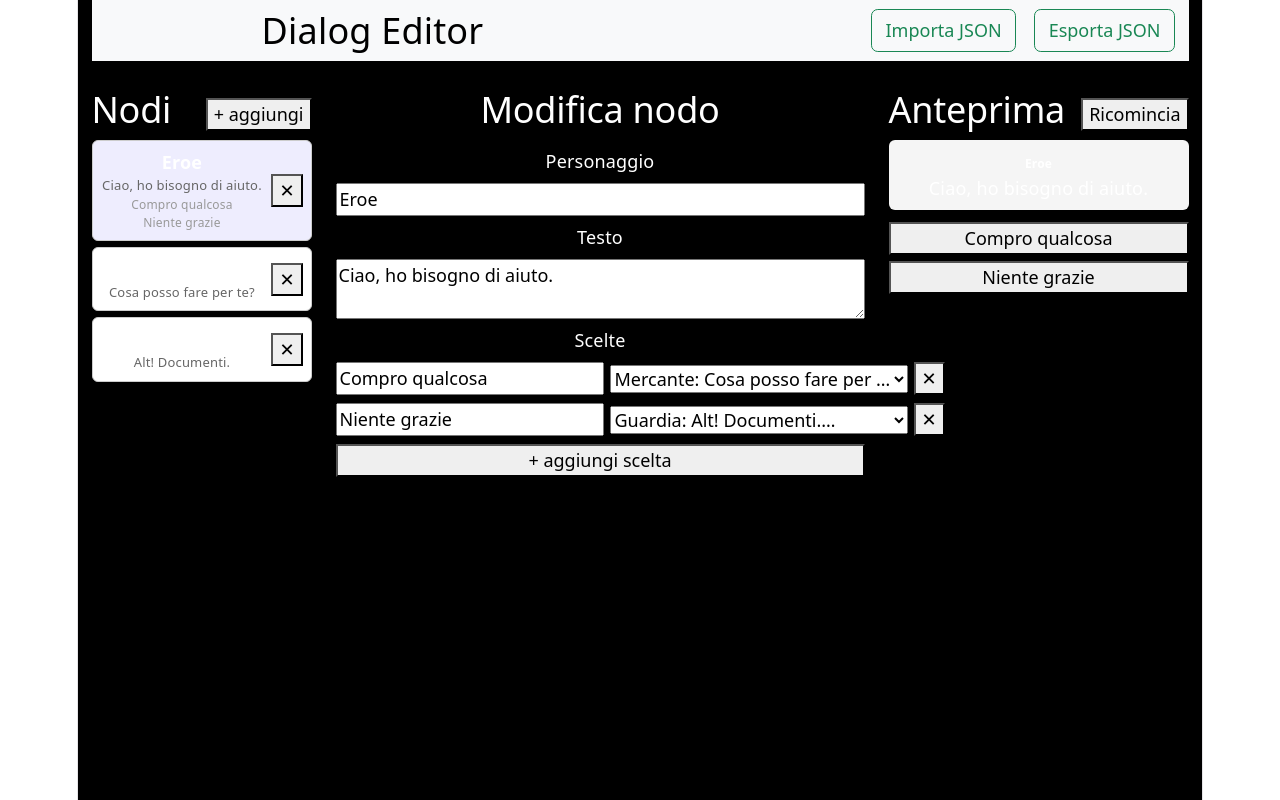
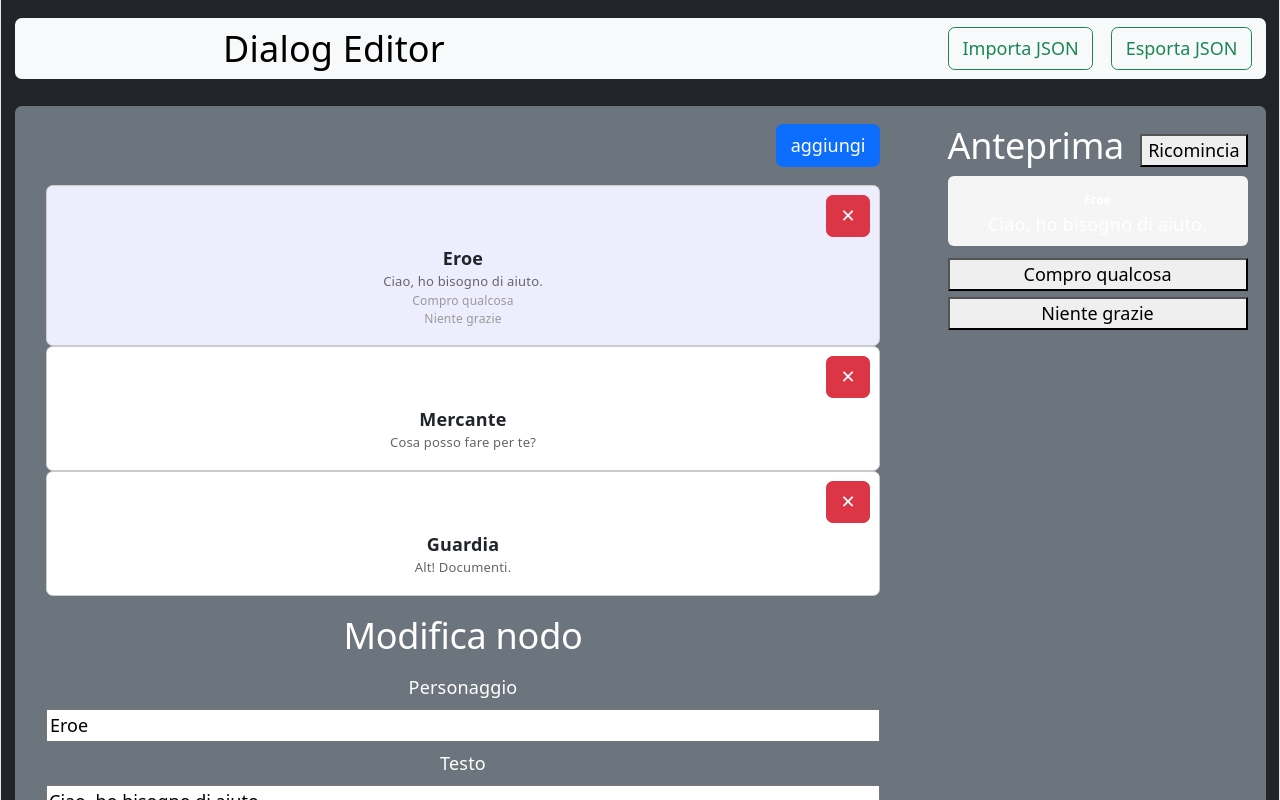
Before and after one commit to GiuseppeSifanno/dialogue-editor, a React (Vite) app: page / in a window 1280 px wide. Shown: the top 800 px of the page. Built offline with nearby package versions, Linux system fonts and the light colour scheme.

Commit message:
Migliora l'interfaccia dell'editor di dialoghi: aggiorna stili e layout, aggiungi pulsanti per l'aggiunta e la rimozione dei nodi

```diff
--- a/src/App.jsx
+++ b/src/App.jsx
@@ -84,8 +84,8 @@ function App() {
 	}
 
 	return (
-		<div className="bg-black text-white container-fluid min-vh-100">
-			<nav className="navbar navbar-expand-sm bg-body-tertiary mb-4">
+		<div className="bg-dark text-white container-fluid min-vh-100 d-flex flex-column">
+			<nav className="navbar navbar-expand-sm bg-body-tertiary mb-4 rounded mt-3">
 				<div className="container-fluid">
 					<div className="w-50">
 						<p className="h2 mb-0 text-black">Dialog Editor</p>
@@ -133,7 +133,8 @@ function App() {
 				</div>
 			</nav>
 
-			<div style={{ display: "flex", gap: "24px" }}>
+			<div className="container-fluid bg-secondary rounded p-3 d-flex flex-row gap-5">
+				<div className="container-fluid d-flex flex-column flex-grow-1 gap-3">
 					<NodeList
 						nodes={nodes}
 						selectedId={selectedId}
@@ -141,13 +142,20 @@ function App() {
 						onAdd={handleAdd}
 						onDelete={handleDelete}
 					/>
+					<div>
 						<NodeEditor
 							key={selectedId}
 							node={selectedNode}
 							nodes={nodes}
 							onUpdate={handleUpdate}
 						/>
+					</div>
+
+				</div>
+
+				<div className="d-flex flex-column">
 					<Preview nodes={nodes} />
+				</div>
 			</div>
 		</div>
 	);
--- a/src/components/NodeList.jsx
+++ b/src/components/NodeList.jsx
@@ -2,28 +2,50 @@ import NodeConnector from "./NodeConnector";
 
 function NodeList({ nodes, selectedId, onSelect, onAdd, onDelete }) {
   return (
-    <div style={{ minWidth: '220px' }}>
-      <div style={{ display: 'flex', justifyContent: 'space-between', alignItems: 'center' }}>
-        <h2>Nodi</h2>
-        <button onClick={onAdd}>+ aggiungi</button>
+    <div className="d-flex flex-column">
+      <div className="d-flex justify-content-end align-items-center mb-3">
+        <button
+          type="button"
+          className="btn btn-primary"
+          data-bs-toggle="button"
+          aria-pressed="false"
+          onClick={onAdd}
+        >
+          aggiungi
+        </button>
       </div>
 
       {nodes.map(node => (
         <div
           key={node.id}
+          className="d-flex p-2 rounded card w-auto h-auto"
           style={{
-            display: 'flex',
-            justifyContent: 'space-between',
-            alignItems: 'center',
-            padding: '8px',
-            marginBottom: '6px',
+            cursor: 'pointer',
             border: '1px solid #ccc',
             borderRadius: '6px',
-            cursor: 'pointer',
+            justifyContent: 'space-between',
             background: node.id === selectedId ? '#EEEDFE' : 'white',
           }}
         >
-          <div onClick={() => onSelect(node.id)} style={{ flex: 1 }}>
+          <div className="justify-content-end d-flex">
+              <button
+              type="button"
+              className="btn btn-danger"
+              aria-pressed="false"
+              data-bs-toggle="button"
+              cursor="pointer"
+              value="delete"
+              onClick={() => onDelete(node.id)}
+            >
+              ✕
+            </button>
+          </div>
+
+
+          <div
+            onClick={() => onSelect(node.id)} style={{ flex: 1 }}
+            style={{ padding: '8px', border: 'none', background: 'transparent' }}
+          >
             <strong>{node.char}</strong>
             <p style={{ margin: 0, fontSize: '13px', color: '#666' }}>
               {node.text.length > 30 ? node.text.slice(0, 30) + '…' : node.text}
@@ -38,12 +60,6 @@ function NodeList({ nodes, selectedId, onSelect, onAdd, onDelete }) {
               )
             }
           </div>
-          <button
-            onClick={() => onDelete(node.id)}
-            style={{ marginLeft: '8px', cursor: 'pointer' }}
-          >
-            ✕
-          </button>
         </div>
       ))}
     </div>
--- a/src/index.css
+++ b/src/index.css
@@ -55,7 +55,6 @@ body {
 }
 
 #root {
-  width: 1126px;
   max-width: 100%;
   margin: 0 auto;
   text-align: center;
```
Lines whose indentation alone changed are shown as unchanged.
